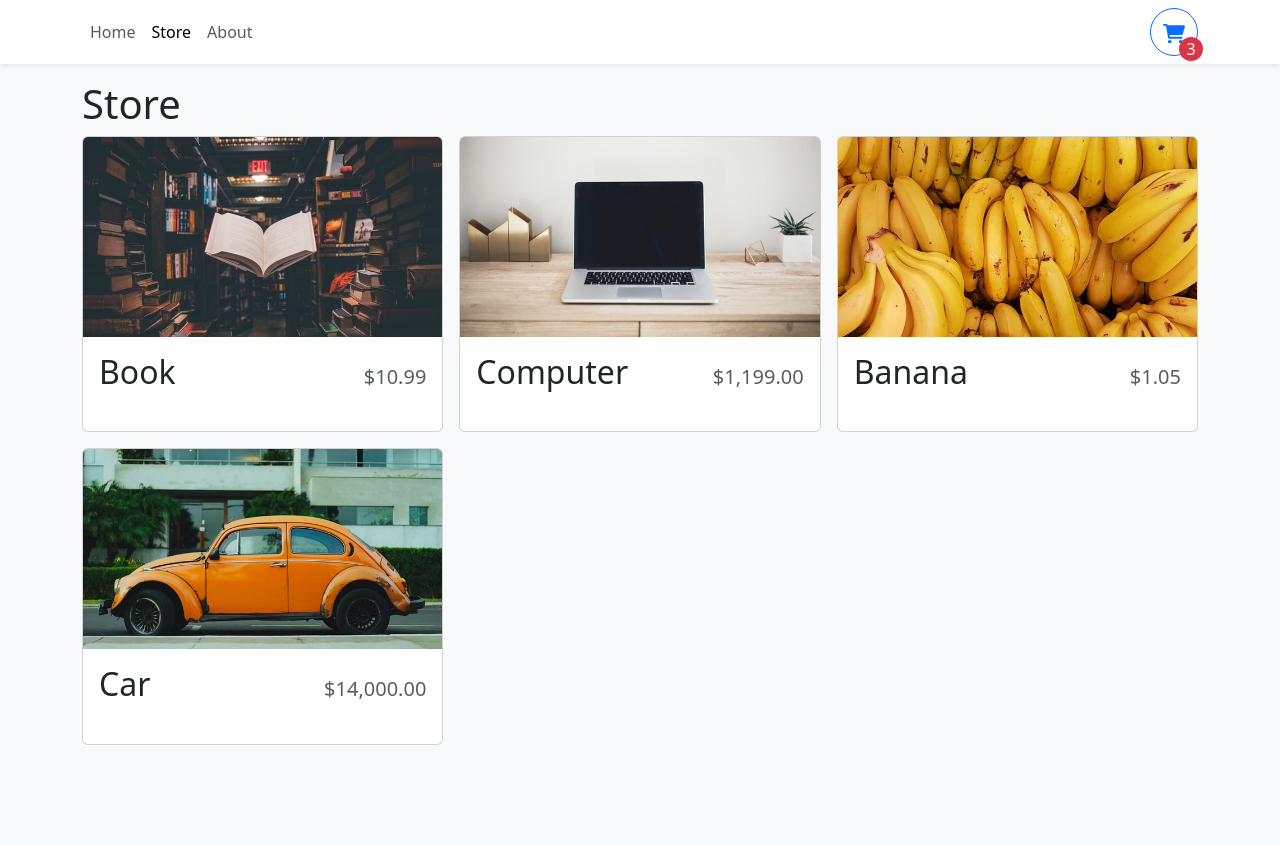
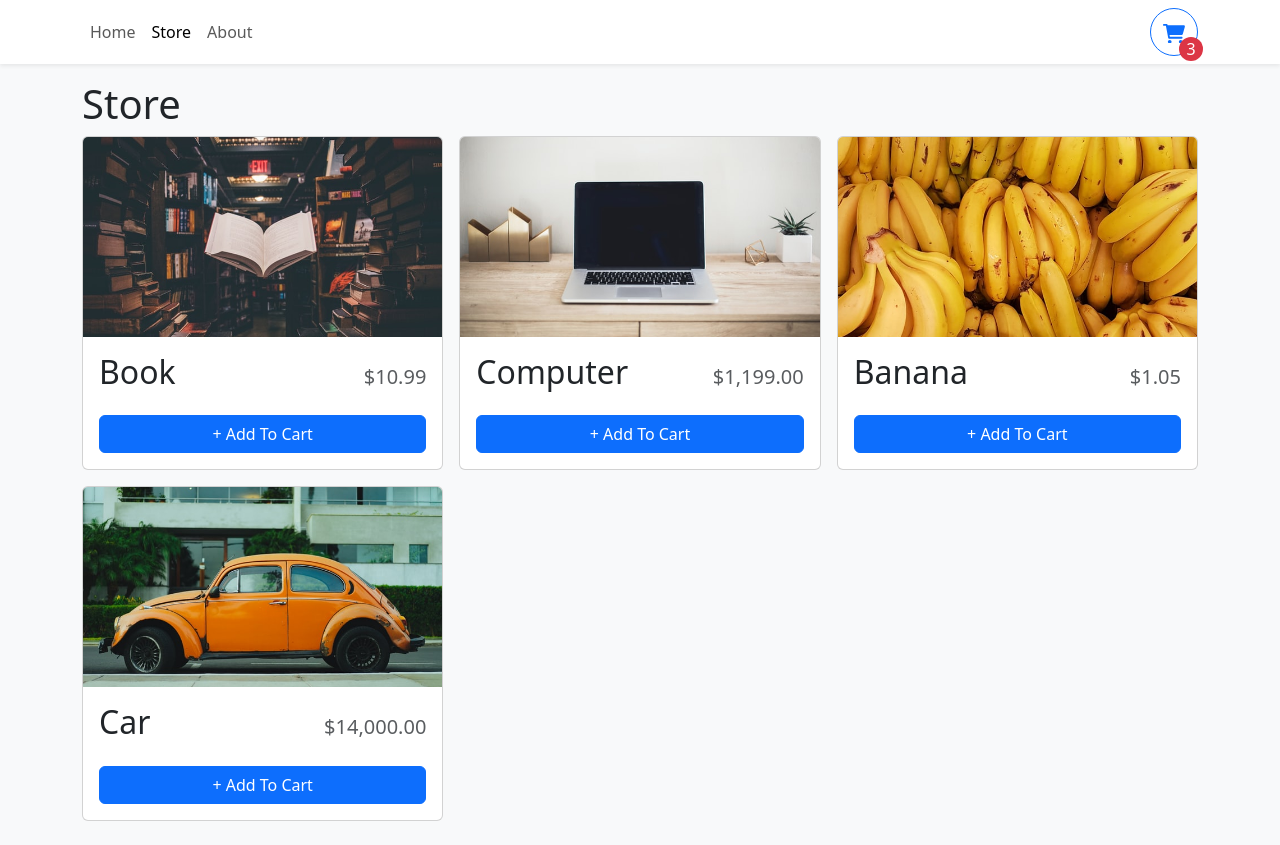
Before and after one commit to elvintern/shopping-cart-react-typescript, a React (Vite) app: page /store in a window 1280 px wide. Before the commit the page ends 800 px from the top, so only its background shows below. Built offline with nearby package versions, Linux system fonts and the light colour scheme.

Commit message:
Add shoping cart buttons

```diff
--- a/src/components/StoreItem.tsx
+++ b/src/components/StoreItem.tsx
@@ -1,4 +1,5 @@
-import { Card } from 'react-bootstrap';
+import { Button, Card } from 'react-bootstrap';
+import { useShoppingCart } from '../context/ShoppingCartContext';
 import { formatCurrency } from '../utilities/formatCurrency';
 
 type StoreItemProps = {
@@ -9,8 +10,16 @@
 };
 
 export function StoreItem({ id, name, price, imgUrl }: StoreItemProps) {
+  const {
+    getItemQuantity,
+    increaseCartQuantity,
+    decreaseCartQuantity,
+    removeFromCart,
+  } = useShoppingCart();
+  const quantity = getItemQuantity(id);
+
   return (
-    <Card>
+    <Card className="h-100">
       <Card.Img
         variant="top"
         src={imgUrl}
@@ -22,6 +31,36 @@
           <span className="fs-2">{name}</span>
           <span className="ms-2 text-muted">{formatCurrency(price)}</span>
         </Card.Title>
+        <div className="mt-auto">
+          {quantity === 0 ? (
+            <Button className="w-100" onClick={() => increaseCartQuantity(id)}>
+              + Add To Cart
+            </Button>
+          ) : (
+            <div
+              className="d-flex align-items-center flex-column"
+              style={{ gap: '.5rem' }}
+            >
+              <div
+                className="d-flex align-items-center justify-content-center"
+                style={{ gap: '.5rem' }}
+              >
+                <Button onClick={() => decreaseCartQuantity(id)}>-</Button>
+                <div>
+                  <span className="fs-3">{quantity}</span> in cart
+                </div>
+                <Button onClick={() => increaseCartQuantity(id)}>+</Button>
+              </div>
+              <Button
+                onClick={() => removeFromCart(id)}
+                variant="danger"
+                size="sm"
+              >
+                Remove
+              </Button>
+            </div>
+          )}
+        </div>
       </Card.Body>
     </Card>
   );
```
